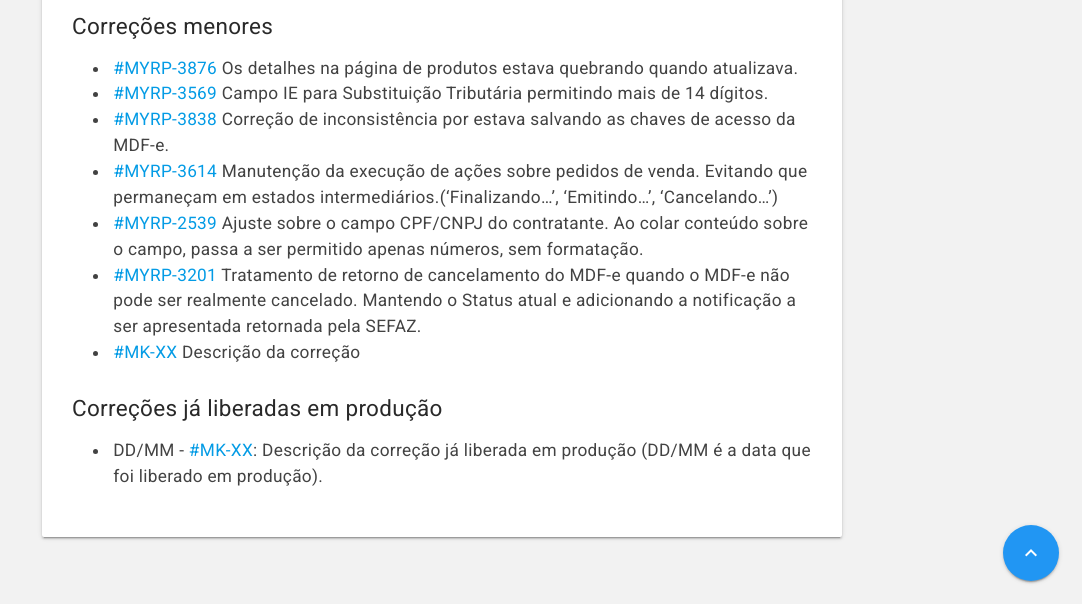
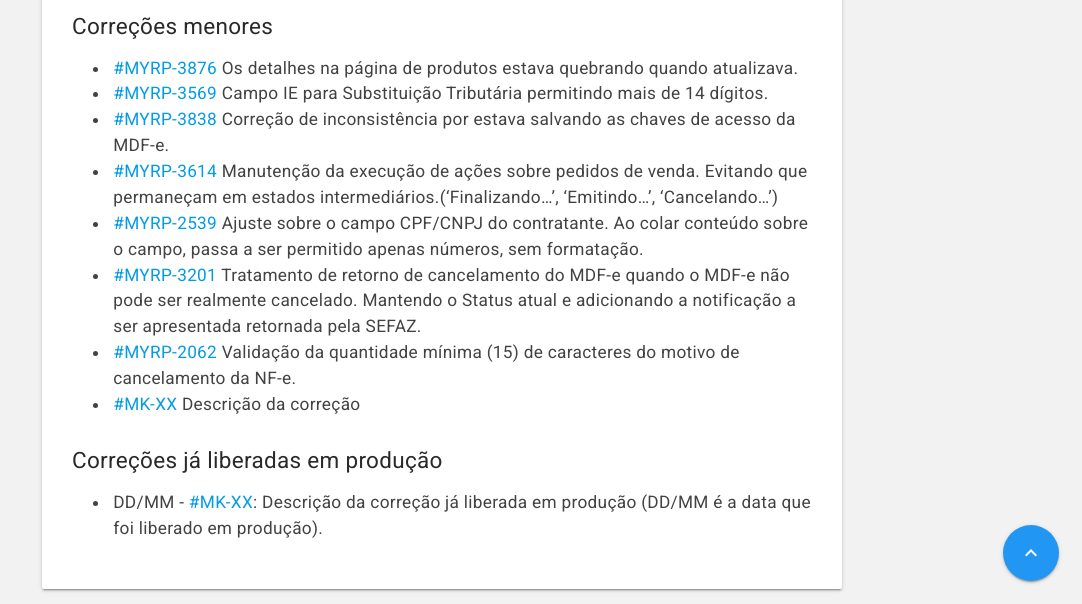
Before and after one commit to myrp-maicon/changelog-myrp, a Jekyll site: the page built from docs/myrp/19.02.03.md, in a window 1280 px wide and 900 px high, scrolled down 969 px, cut to the strip 296-900 px from the top of the window. Shown: the whole strip, without its empty margins (198-1280 px from the left). Built offline with Jekyll 4.4.1, drawn with Linux system fonts in a browser that asks for light colours; nearby versions of some CDN libraries; our own code applies the rules of GitHub Pages for plain Markdown files; the repository's description, which GitHub fills in, is left out.

Commit message:
Update 19.02.03.md
Validação da quantidade mínima (15) de caracteres do motivo de cancelamento da NF-e.

```diff
--- a/docs/myrp/19.02.03.md
+++ b/docs/myrp/19.02.03.md
@@ -24,6 +24,7 @@ As alterações estarão disponíveis no ambiente demo.myrp.com.br (212) desde o
 * [#MYRP-3614](https://devmyrp.atlassian.net/browse/MYRP-3614) Manutenção da execução de ações sobre pedidos de venda. Evitando que permaneçam em estados intermediários.('Finalizando...', 'Emitindo...', 'Cancelando...')
 * [#MYRP-2539](https://devmyrp.atlassian.net/browse/MYRP-2539) Ajuste sobre o campo CPF/CNPJ do contratante. Ao colar conteúdo sobre o campo, passa a ser permitido apenas números, sem formatação.
 * [#MYRP-3201](https://devmyrp.atlassian.net/browse/MYRP-3201) Tratamento de retorno de cancelamento do MDF-e quando o MDF-e não pode ser realmente cancelado. Mantendo o Status atual e adicionando a notificação a ser apresentada retornada pela SEFAZ.
+* [#MYRP-2062](https://devmyrp.atlassian.net/browse/MYRP-2062) Validação da quantidade mínima (15) de caracteres do motivo de cancelamento da NF-e.
 * [#MK-XX](https://devmyrp.atlassian.net/browse/MK-XX) Descrição da correção
 
 ## Correções já liberadas em produção
```
